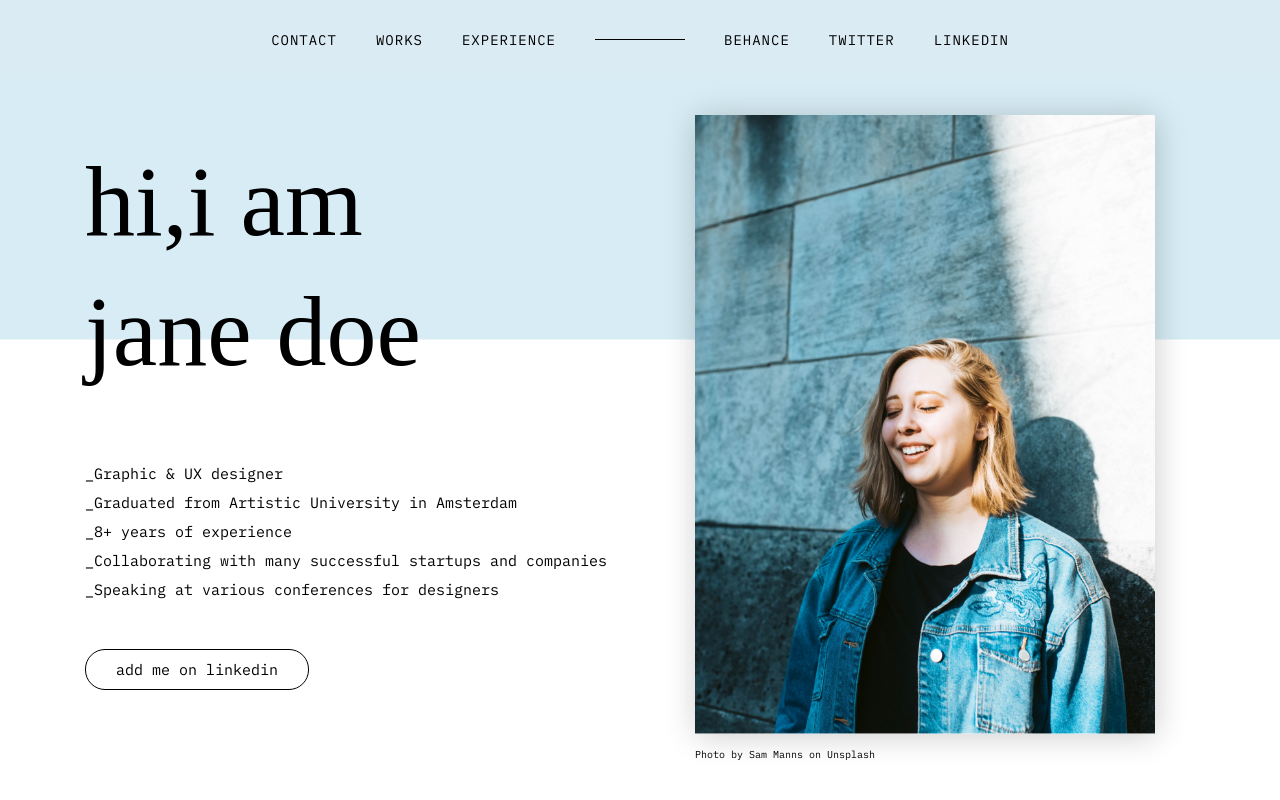
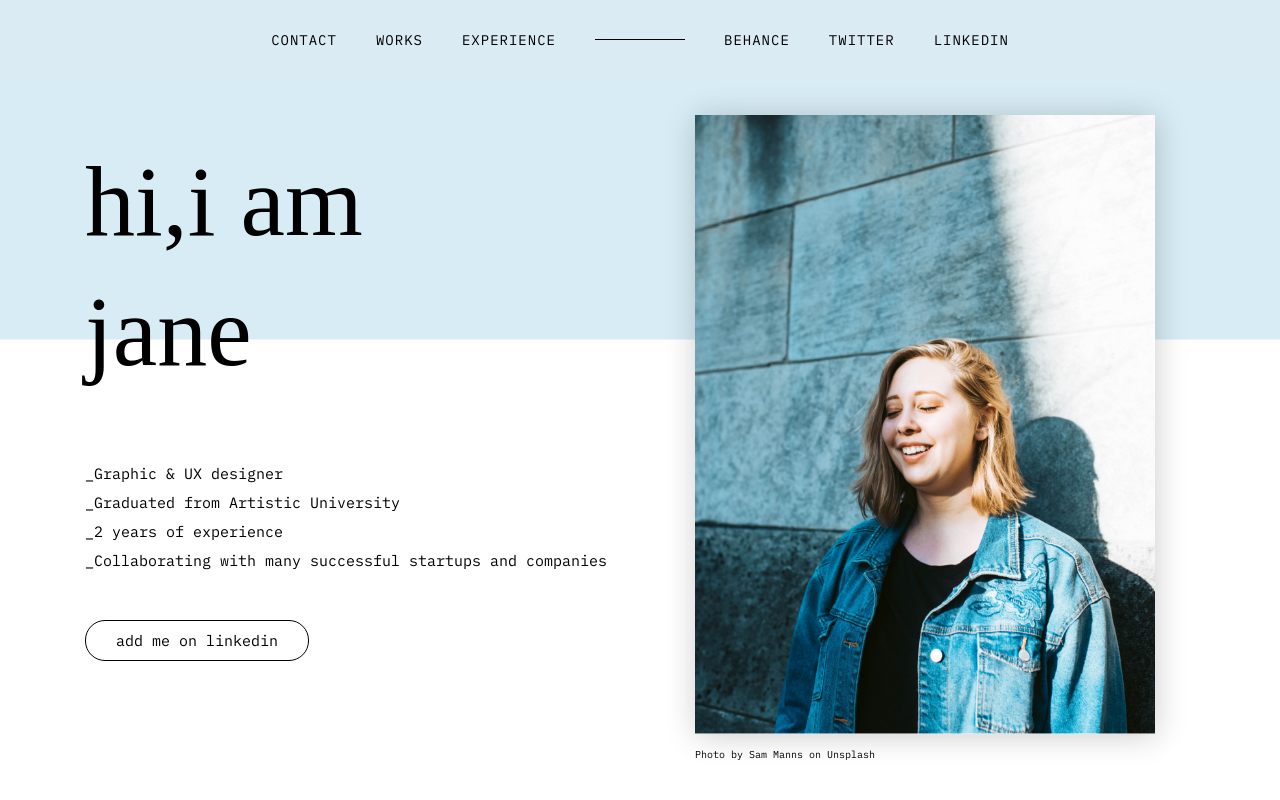
Before and after one commit to raashikapokhriyal/profilewebsite, a plain HTML site: page index.html in a window 1280 px wide. Shown: the top 800 px of the page. Drawn offline with Linux system fonts and the light colour scheme; a web font is replaced by a local one.

Commit message:
Update index.html

```diff
--- a/index.html
+++ b/index.html
@@ -27,15 +27,15 @@
       <div class="row">
         <!-- left-colume -->
         <div class="col-sm">
-          <h1>hi,i am <br>jane doe</h1>
+          <h1>hi,i am <br>jane</h1>
           <ul>
             <li>_Graphic & UX designer</li>
             <li>
-              _Graduated from Artistic University in Amsterdam
+              _Graduated from Artistic University
             </li>
-            <li>_8+ years of experience</li>
+            <li>_2 years of experience</li>
             <li>_Collaborating with many successful startups and companies</li>
-            <li> _Speaking at various conferences for designers</li>
+
           </ul>
           <a href="#" class="button">add me on linkedin</a>
         </div>
```
